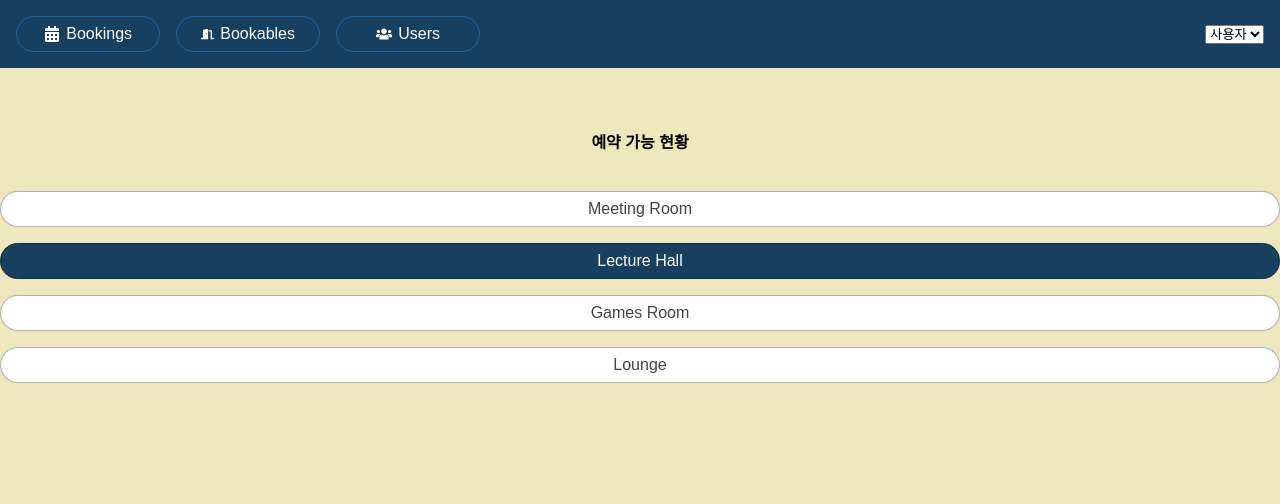
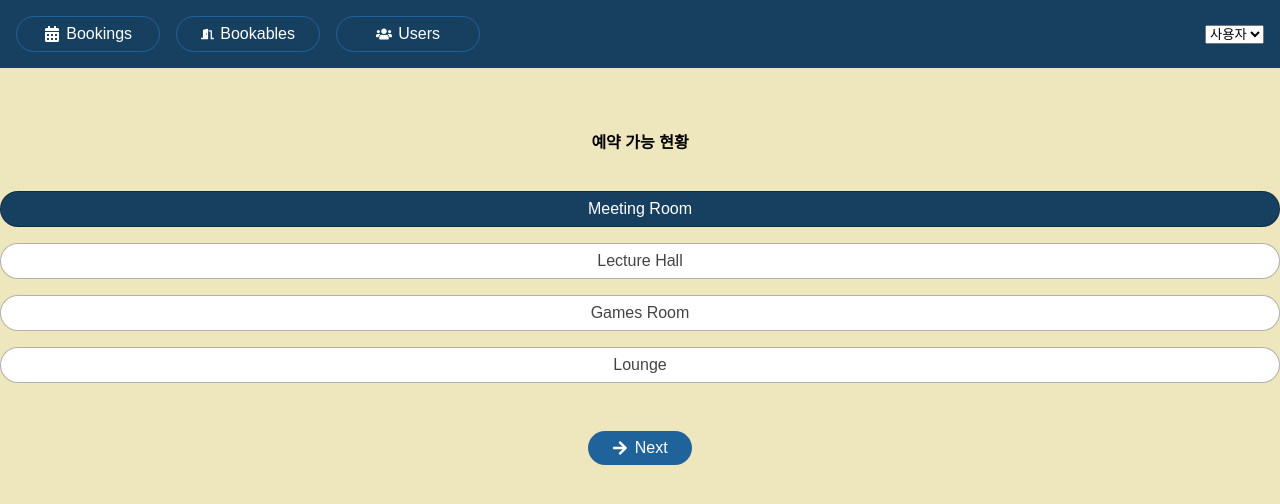
Before and after one commit to SJC-s/React-Demo, a React (Vite) app: page /bookables in a window 1280 px wide. Shown: the top 504 px of the page. Built offline with nearby package versions, Linux system fonts and the light colour scheme.

Commit message:
#3 useState (상태값 관리) bookableIndex 값이 바뀔 때 리액트가 UI를 다시 렌더링 하도록 함

```diff
--- a/src/component/Bookables/BookList.jsx
+++ b/src/component/Bookables/BookList.jsx
@@ -1,25 +1,38 @@
 import {bookables} from "../../static.json"
+import {useState} from "react";
+import {FaArrowRight} from "react-icons/fa";
 
 function BookList() {
     console.log(bookables)
     const group = "Rooms"
-    let bookableIndex = 1
     const bookableGroup = bookables.filter(b => (b.group === group))
 
-    function changeBookable(selectIndex) {
-        bookableIndex = selectIndex
+    // 상태값 관리를 해야할 변수 bookableIndex
+    // setBookableIndex : useState 가 리턴해주는 메소드(값 변경 메소드)
+    const [bookableIndex, setBookableIndex] = useState(0)
+
+    function nextBookableIndex(){
+        setBookableIndex((i) => (i+1) % bookableGroup.length)
+        // 상태값 변경 메소드의 인자 i : bookableIndex 값
     }
 
     return (
+        <>
             <ul className="items-list-nav">
                 {bookableGroup.map((b,i) => (
                     <li key={b.id} className={i === bookableIndex ? "selected":null}>
-                    <button className="btn" onClick={() => changeBookable(i)}>
+                        <button className="btn" onClick={() => setBookableIndex(i)}>
                             {b.title}
                         </button>
                     </li>
                 ))}
             </ul>
+            <p>
+                <button className="btn" onClick={nextBookableIndex}>
+                    <FaArrowRight/><span>Next</span>
+                </button>
+            </p>
+        </>
     )
 }
 
```
Lines whose indentation alone changed are shown as unchanged.
